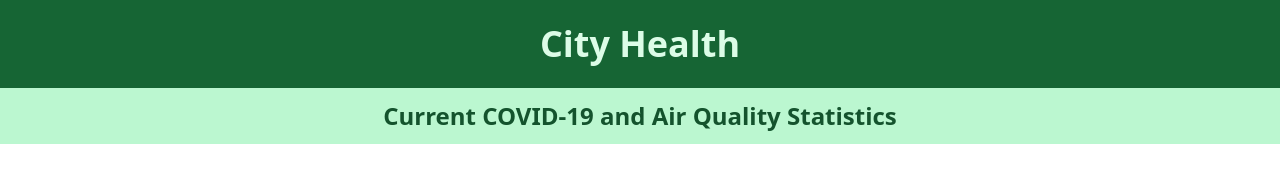
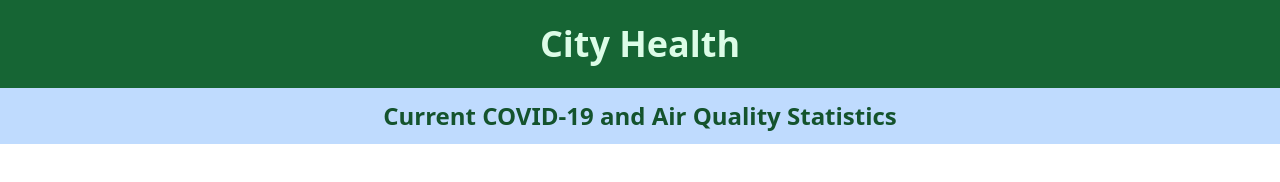
Before and after one commit to DYL4N1997/City-Health, a plain HTML site: page index.html in a window 1280 px wide. Drawn offline with nearby package versions, Linux system fonts and the light colour scheme.

Commit message:
Checking

```diff
--- a/index.html
+++ b/index.html
@@ -14,7 +14,7 @@
   <body>
     <header>
         <h1 class="text-center bg-green-800 text-green-100 font-semibold text-4xl p-6">City Health</h1>
-        <h2 class="p-3 text-2xl font-semibold text-center bg-green-200 text-green-900">Current COVID-19 and Air Quality Statistics</h2>
+        <h2 class="p-3 text-2xl font-semibold text-center bg-blue-200 text-green-900">Current COVID-19 and Air Quality Statistics</h2>
     </header>
     <section>
         <form></form>
```
